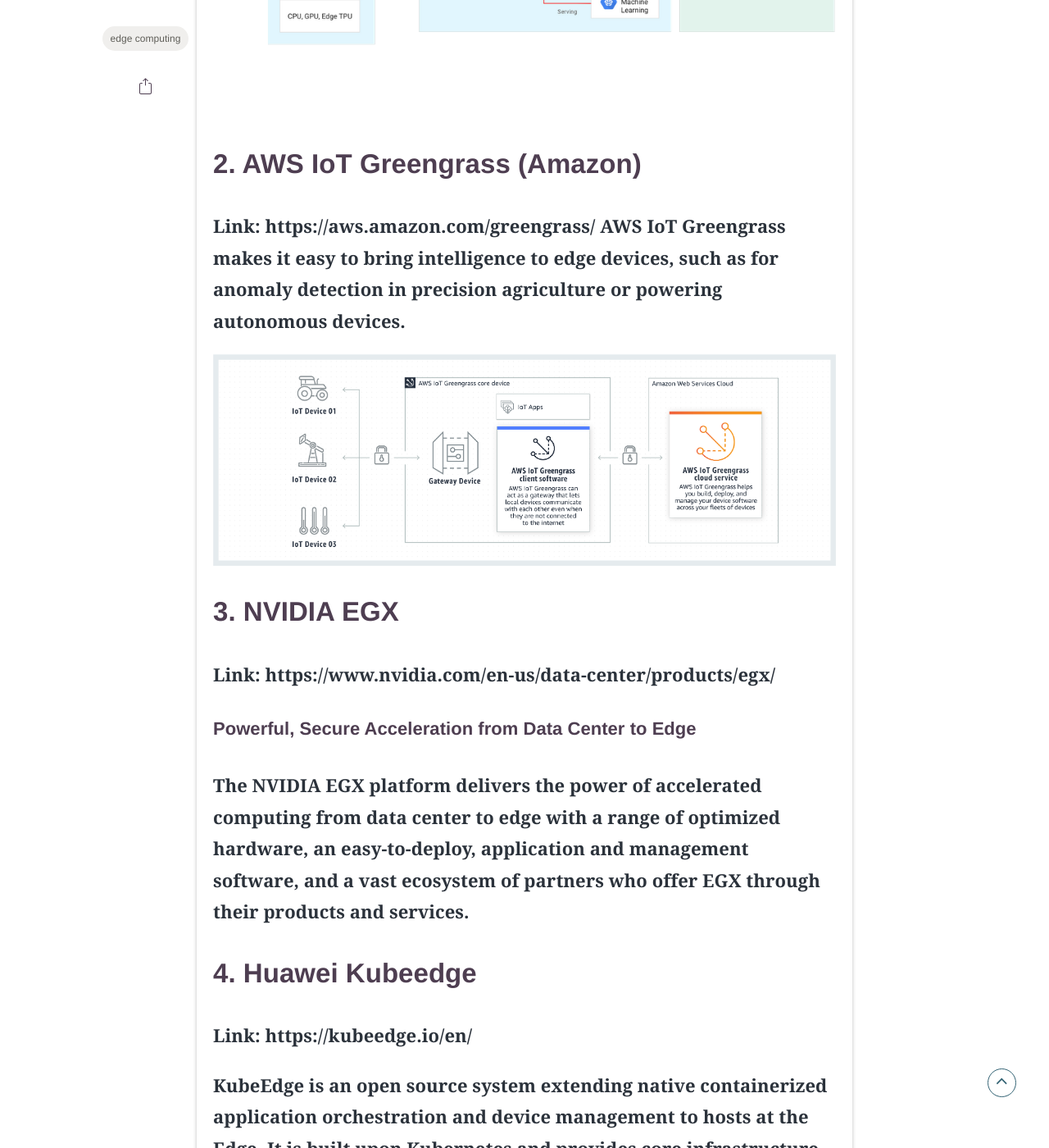
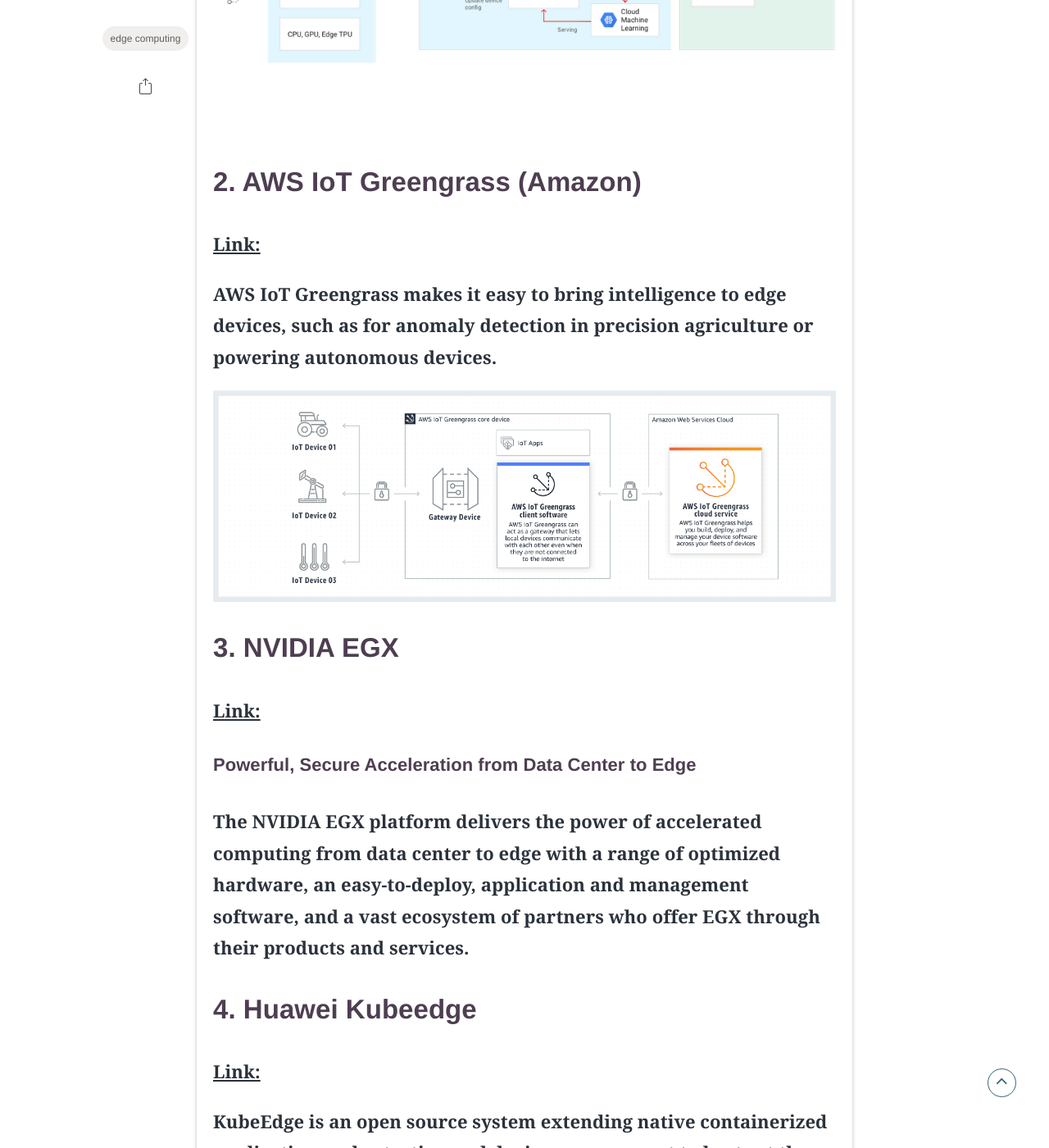
Before and after one commit to peisong0109/peisong.github.io, a Jekyll site: the page built from _posts/2022-07-24-Edge-computing-frameworks.md, in a window 1280 px wide and 1400 px high, scrolled down 1921 px. Shown: the whole window at 82% size. Built offline with Jekyll 4.4.1, drawn with Linux system fonts in a browser that asks for light colours; some web fonts are replaced; comment, search, counter and statistics services are not loaded; some of the changed lines change nothing that is shown; some of the changed text lies outside the part shown.

Commit message:
Update 2022-07-24-Edge-computing-frameworks.md

```diff
--- a/_posts/2022-07-24-Edge-computing-frameworks.md
+++ b/_posts/2022-07-24-Edge-computing-frameworks.md
@@ -13,7 +13,8 @@
 This is a collection of Edge computing frameworks. I shall test each framework and make a comparison in the future work.
 
 ## 1. Google Cloud IoT solutions
-Link: https://cloud.google.com/solutions/iot
+[Link:](https://cloud.google.com/solutions/iot)
+
 Blog: [Bringing intelligence to the edge with Cloud IoT](https://cloud.google.com/blog/products/gcp/bringing-intelligence-edge-cloud-iot)
 ### Bringing machine learning to the edge
 
@@ -22,26 +23,28 @@
 ![Google Edge](./assets/img/posts/20220724/Edge_TPU.png)
 
 ## 2. AWS IoT Greengrass (Amazon)
-Link: https://aws.amazon.com/greengrass/
+[Link:](https://aws.amazon.com/greengrass/)
+
 AWS IoT Greengrass makes it easy to bring intelligence to edge devices, such as for anomaly detection in precision agriculture or powering autonomous devices.
 
 ![AWS Edge](./assets/img/posts/20220724/product-page-diagram_AWS-IoT-Greengrass.png)
 
 ## 3. NVIDIA EGX
-Link: https://www.nvidia.com/en-us/data-center/products/egx/
+[Link:](https://www.nvidia.com/en-us/data-center/products/egx/)
+
 #### Powerful, Secure Acceleration from Data Center to Edge
 
 The NVIDIA EGX platform delivers the power of accelerated computing from data center to edge with a range of optimized hardware, an easy-to-deploy, application and management software, and a vast ecosystem of partners who offer EGX through their products and services.
 
 ## 4. Huawei Kubeedge
-Link: https://kubeedge.io/en/
+[Link:](https://kubeedge.io/en/)
 
 **KubeEdge** is an open source system extending native containerized application orchestration and device management to hosts at the Edge. It is built upon Kubernetes and provides core infrastructure support for networking, application deployment and metadata synchronization between cloud and edge. It also supports MQTT and allows developers to author custom logic and enable resource constrained device communication at the Edge. KubeEdge consists of a cloud part and an edge part. Both edge and cloud parts are now open-sourced.
 
 ![Kubeedge architecture](./assets/img/posts/20220724/kubeedge_arch.png)
 
 ## 5. Azure IoT Edge (Microsoft)
-Link: https://azure.microsoft.com/en-us/services/iot-edge/
+[Link:](https://azure.microsoft.com/en-us/services/iot-edge/)
 
 #### Cloud intelligence deployed locally on IoT edge devices
 
@@ -57,19 +60,19 @@
 ![Azure runtime](./assets/img/posts/20220724/Azure_runtime.png)
 
 ## 6. Baetyl (Baidu)
-Link: https://baetyl.io/en/
+[Link:](https://baetyl.io/en/)
 
 
 
 ## 7. Link IoT edge (Aliyun)
-Link: https://www.alibabacloud.com/zh/product/linkiotedge
+[Link:](https://www.alibabacloud.com/zh/product/linkiotedge)
 
 Link IoT Edge allows you to use TSL to convert devices of various protocols and data formats into standard TSL models. Link IoT Edge provides secure reliable low-latency cost-effective scalable weak-dependency local computing services. Link IoT Edge adopts Alibaba Cloud capabilities in several areas including security, storage, compute, and artificial intelligence (AI). You can deploy Link IoT Edge on intelligent devices and compute nodes at different levels of computing power. Link IoT Edge extends the boundary of Alibaba Cloud capability at the edge of your network.
 
 ![Link IoT Edge](./assets/img/posts/20220724/Link%20IoT%20Edge.png)
 
 ## 8. k3s
-Link: https://k3s.io/
+[Link:](https://k3s.io/)
 
 ### Lightweight Kubernetes
 The certified Kubernetes distribution built for IoT & Edge computing.
```
